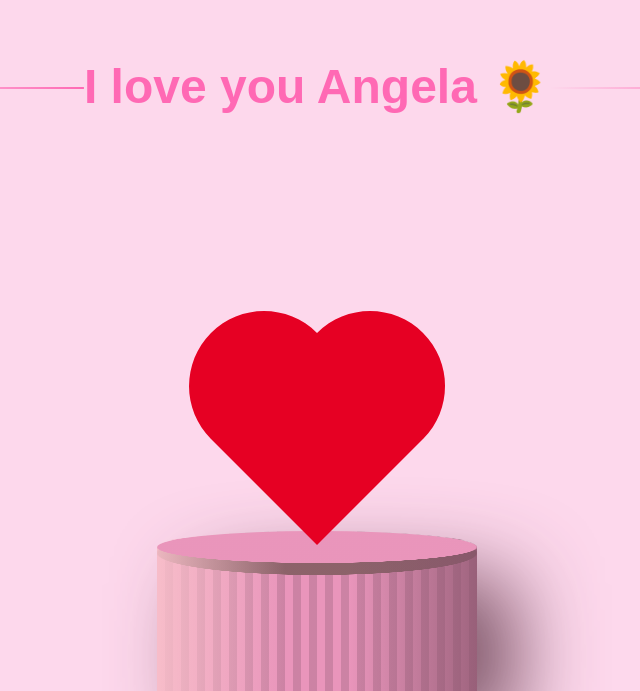
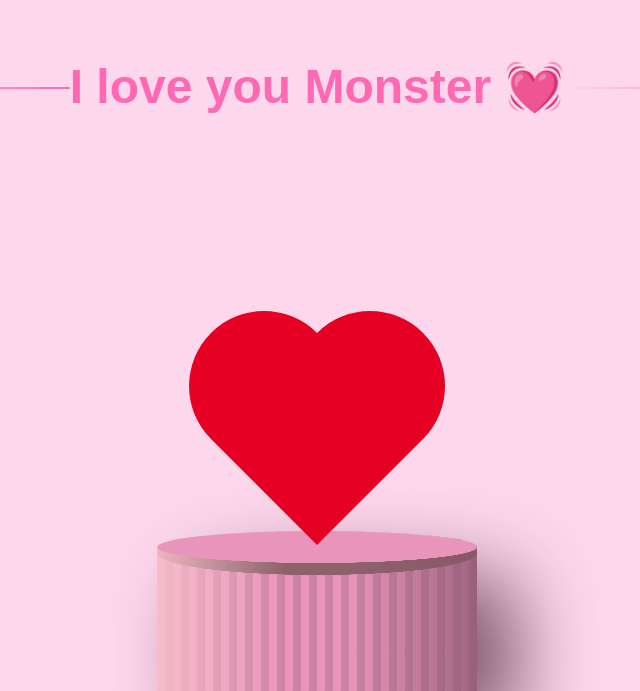
Before and after one commit to Viciu3/Heart-Love, a plain HTML site: page index.html in a window 1280 px wide. Shown: the part 109-800 px from the top of the page, without its empty margins (323-963 px from the left). Drawn offline with Linux system fonts and the light colour scheme.

Commit message:
Update index.html

```diff
--- a/index.html
+++ b/index.html
@@ -6,7 +6,7 @@
   <link rel="stylesheet" href="./style.css">
 </head>
 <body>
-<h1>I love you Angela 🌻</h1>
+<h1>I love you Monster 💓</h1>
 <div class="display">
   <svg viewBox="0 0 100 92">
     <path d="M8.57864 8.57864C20.0168 -2.85955 38.5618 -2.85955 50 8.57864C61.4382 -2.85955 79.9832 -2.85955 91.4214 8.57864C102.86 20.0168 102.86 38.5618 91.4214 50C91.4162 50.0052 91.411 50.0104 91.4058 50.0156L50 91.4213L8.59924 50.0206C8.59237 50.0137 8.58551 50.0069 8.57864 50C-2.85955 38.5618 -2.85955 20.0168 8.57864 8.57864Z" fill="currentcolor"/>
```
